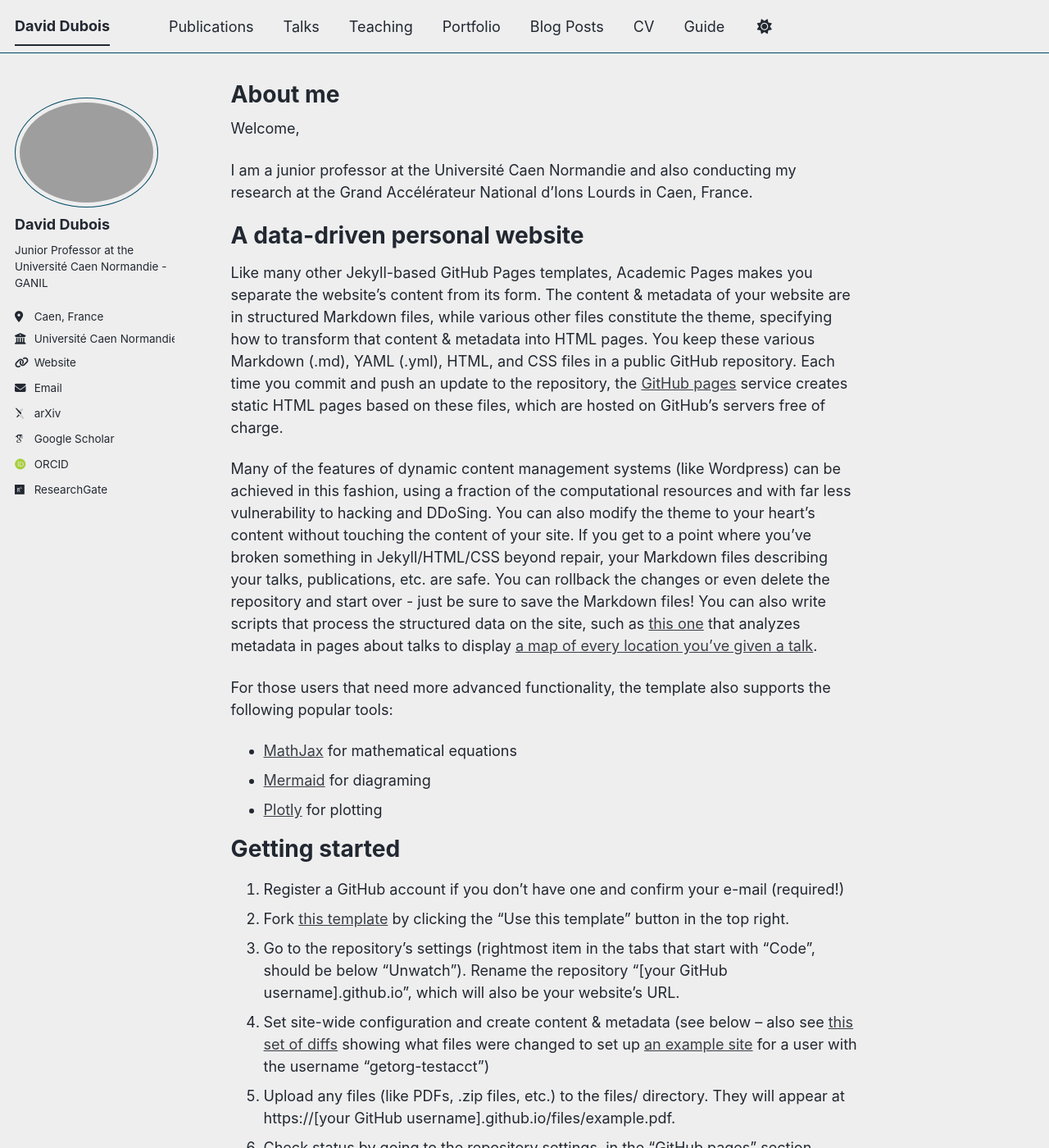
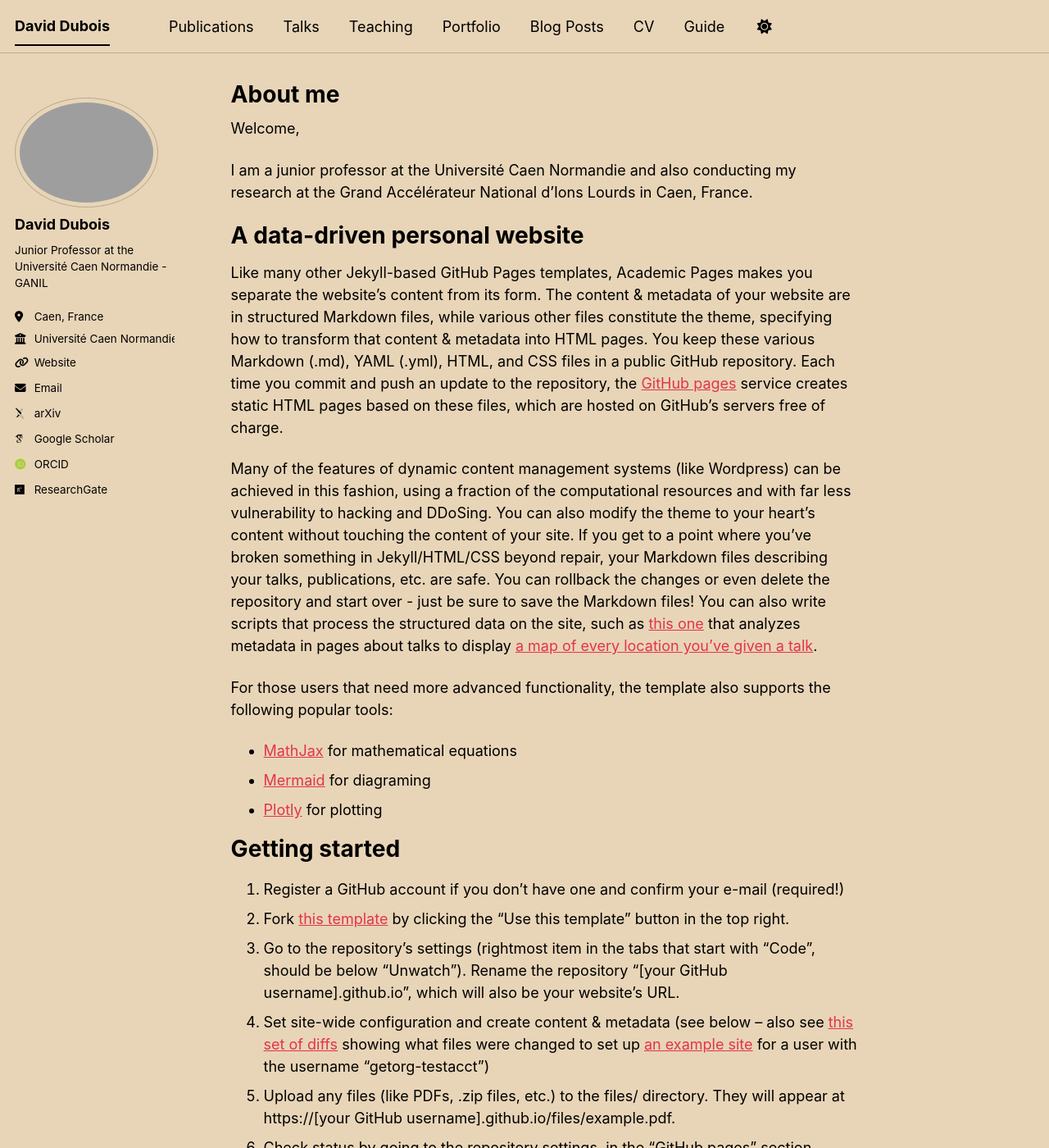
Before and after one commit to daviddubois5/daviddubois, a Jekyll site: the page built from _pages/about.md, in a window 1280 px wide and 1400 px high. Shown: the whole window at 82% size. Built offline with Jekyll 4.4.1, drawn with Linux system fonts in a browser that asks for light colours; some web fonts are replaced; a script bundle is joined from its source files by our own code; library files that are not in the unit come from our copies.

Commit message:
Update _config.yml

```diff
--- a/_config.yml
+++ b/_config.yml
@@ -8,7 +8,7 @@
 
 # Basic Site Settings
 locale                   : "en-US"
-site_theme               : "air" # The available themes options are "default", "air", "sunrise", "mint", "dirt" and "contrast"
+site_theme               : "sunrise" # The available themes options are "default", "air", "sunrise", "mint", "dirt" and "contrast"
 title                    : "David Dubois"
 title_separator          : "-"
 name                     : &name "David Dubois"
@@ -25,7 +25,7 @@
   # Biographic information
   avatar           : "IMG_1958-2.jpg"
   name             : "David Dubois"
-  pronouns         : # example: "she/her"
+  pronouns         : #
   bio              : "Junior Professor at the Université Caen Normandie - GANIL"
   location         : "Caen, France"
   employer         : "Université Caen Normandie"
```
